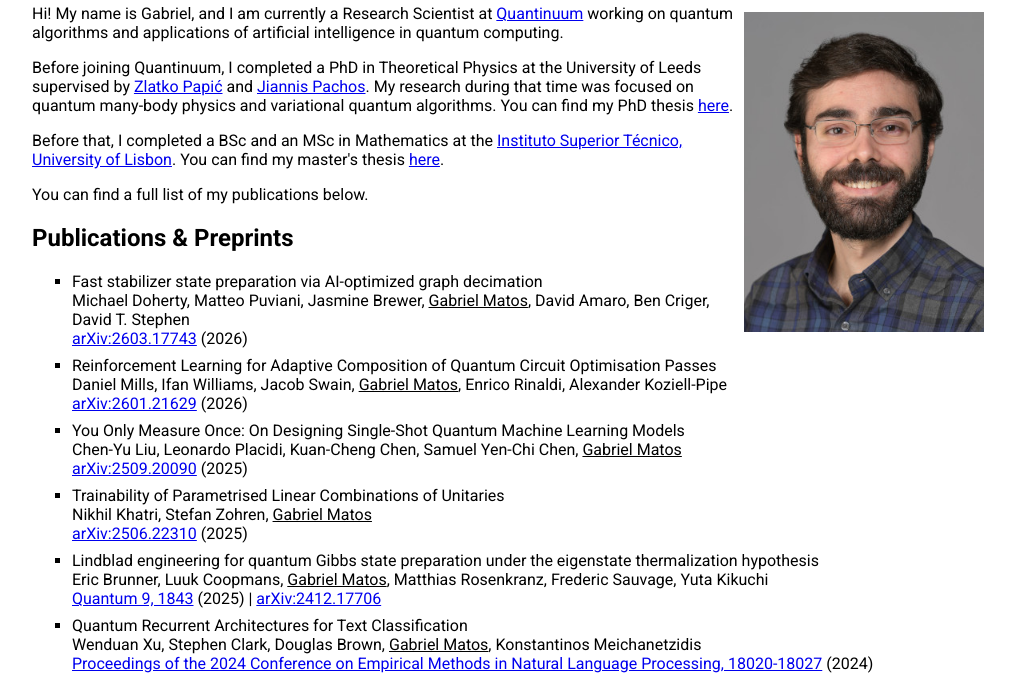
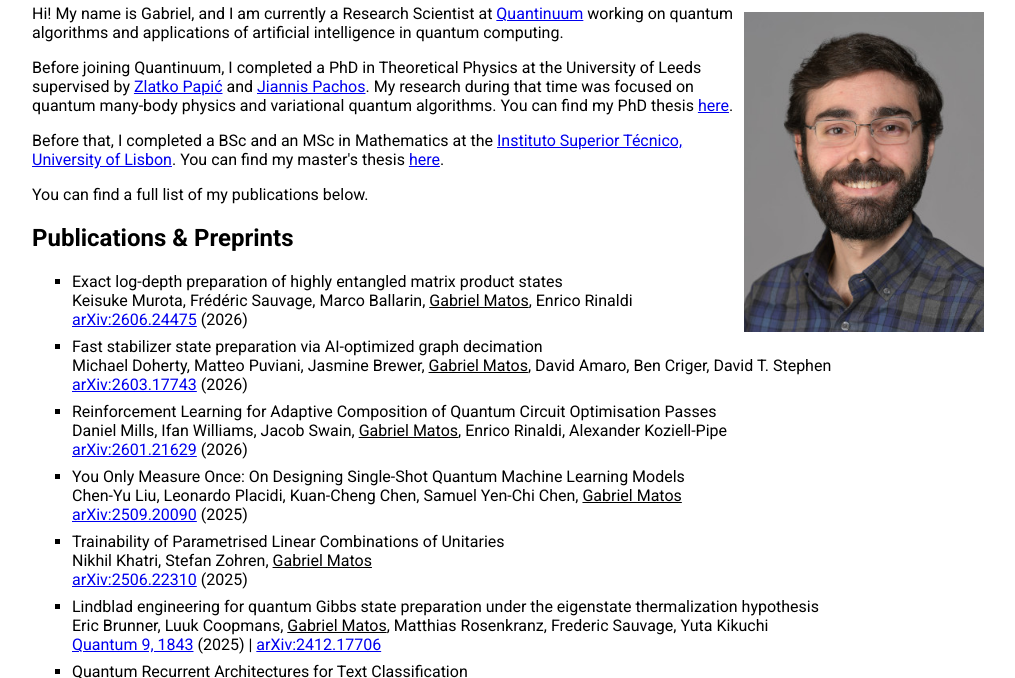
Before and after one commit to gamatos/personal-website, a website: page site/index.html in a window 1280 px wide. Shown: the part 149-827 px from the top of the page, without its empty margins (128-1143 px from the left). Drawn offline with Linux system fonts and the light colour scheme.

Commit message:
Update publications

```diff
--- a/site/index.html
+++ b/site/index.html
@@ -54,6 +54,20 @@
         <section>
             <h2>Publications & Preprints</h2>
             <ul>
+                <li>
+                    <div class="paper_title">
+                        Exact log-depth preparation of highly entangled matrix product states
+                    </div>
+                    <div class="paper_authors">
+                        Keisuke Murota, Frédéric Sauvage, Marco Ballarin, <u>Gabriel Matos</u>, Enrico Rinaldi
+                    </div>
+                    <div class="preprint">
+                        <span class="preprint_journal">
+                            <a href="https://arxiv.org/abs/2606.24475">arXiv:2606.24475</a>
+                        </span>
+                        <span class="preprint_year">(2026)</span>
+                    </div>
+                </li>
                 <li>
                     <div class="paper_title">
                         Fast stabilizer state preparation via AI-optimized graph decimation
```
Also changed, not shown: site/publications.html (+14 -0 lines).
